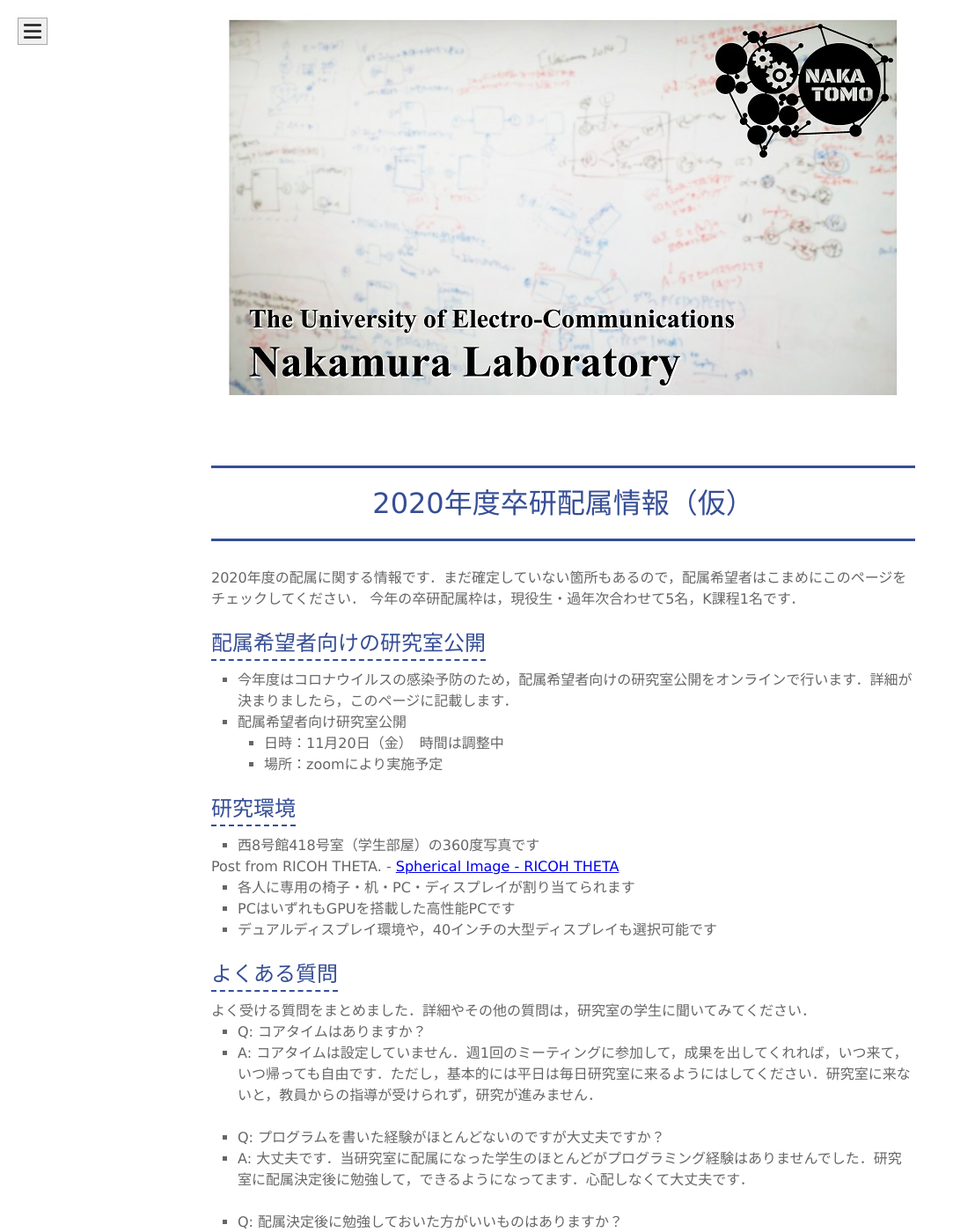
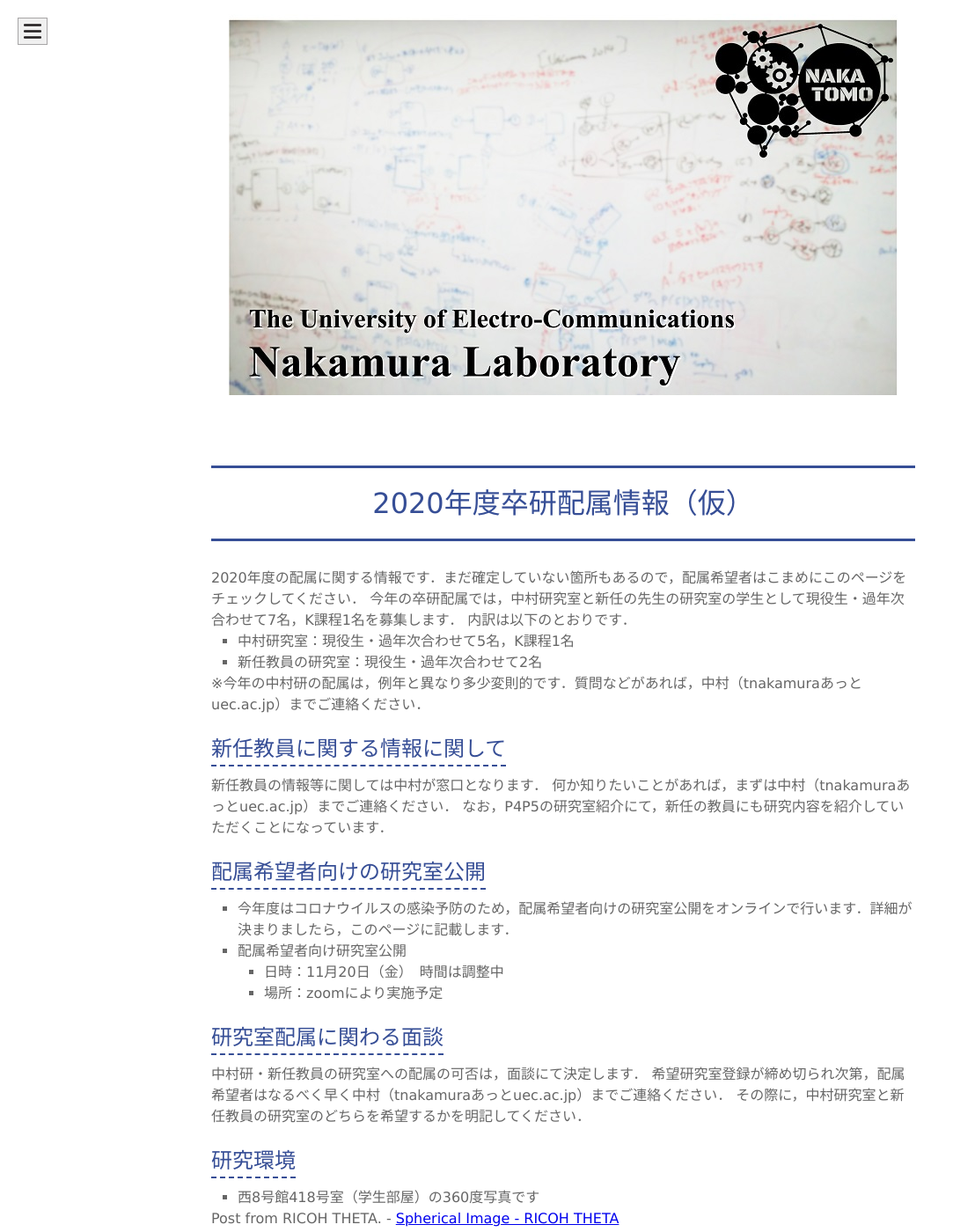
Before and after one commit to naka-lab/naka-lab.github.io, a Jekyll site: the page built from subpages/haizoku.md, in a window 1280 px wide and 1400 px high. Shown: the whole window at 88% size, without its empty margins (0-1083 px from the left). Built offline with Jekyll 4.4.1, drawn with Linux system fonts in a browser that asks for light colours; comment, search, counter and statistics services are not loaded; our own code applies the rules of GitHub Pages for plain Markdown files.

Commit message:
Update haizoku.md

```diff
--- a/subpages/haizoku.md
+++ b/subpages/haizoku.md
@@ -5,13 +5,28 @@ layout: default
 
 # 2020年度卒研配属情報（仮）
 2020年度の配属に関する情報です．まだ確定していない箇所もあるので，配属希望者はこまめにこのページをチェックしてください．
-今年の卒研配属枠は，現役生・過年次合わせて5名，K課程1名です．
+今年の卒研配属では，中村研究室と新任の先生の研究室の学生として現役生・過年次合わせて7名，K課程1名を募集します．
+内訳は以下のとおりです．
+- 中村研究室：現役生・過年次合わせて5名，K課程1名
+- 新任教員の研究室：現役生・過年次合わせて2名
+
+※今年の中村研の配属は，例年と異なり多少変則的です．質問などがあれば，中村（tnakamuraあっとuec.ac.jp）までご連絡ください．
+
+## 新任教員に関する情報に関して
+新任教員の情報等に関しては中村が窓口となります．
+何か知りたいことがあれば，まずは中村（tnakamuraあっとuec.ac.jp）までご連絡ください．
+なお，P4P5の研究室紹介にて，新任の教員にも研究内容を紹介していただくことになっています．
 
 ## 配属希望者向けの研究室公開
 - 今年度はコロナウイルスの感染予防のため，配属希望者向けの研究室公開をオンラインで行います．詳細が決まりましたら，このページに記載します．
 - 配属希望者向け研究室公開
   - 日時：11月20日（金）　時間は調整中
   - 場所：zoomにより実施予定
+
+## 研究室配属に関わる面談
+中村研・新任教員の研究室への配属の可否は，面談にて決定します．
+希望研究室登録が締め切られ次第，配属希望者はなるべく早く中村（tnakamuraあっとuec.ac.jp）までご連絡ください．
+その際に，中村研究室と新任教員の研究室のどちらを希望するかを明記してください．
 
 ## 研究環境
 - 西8号館418号室（学生部屋）の360度写真です
```
